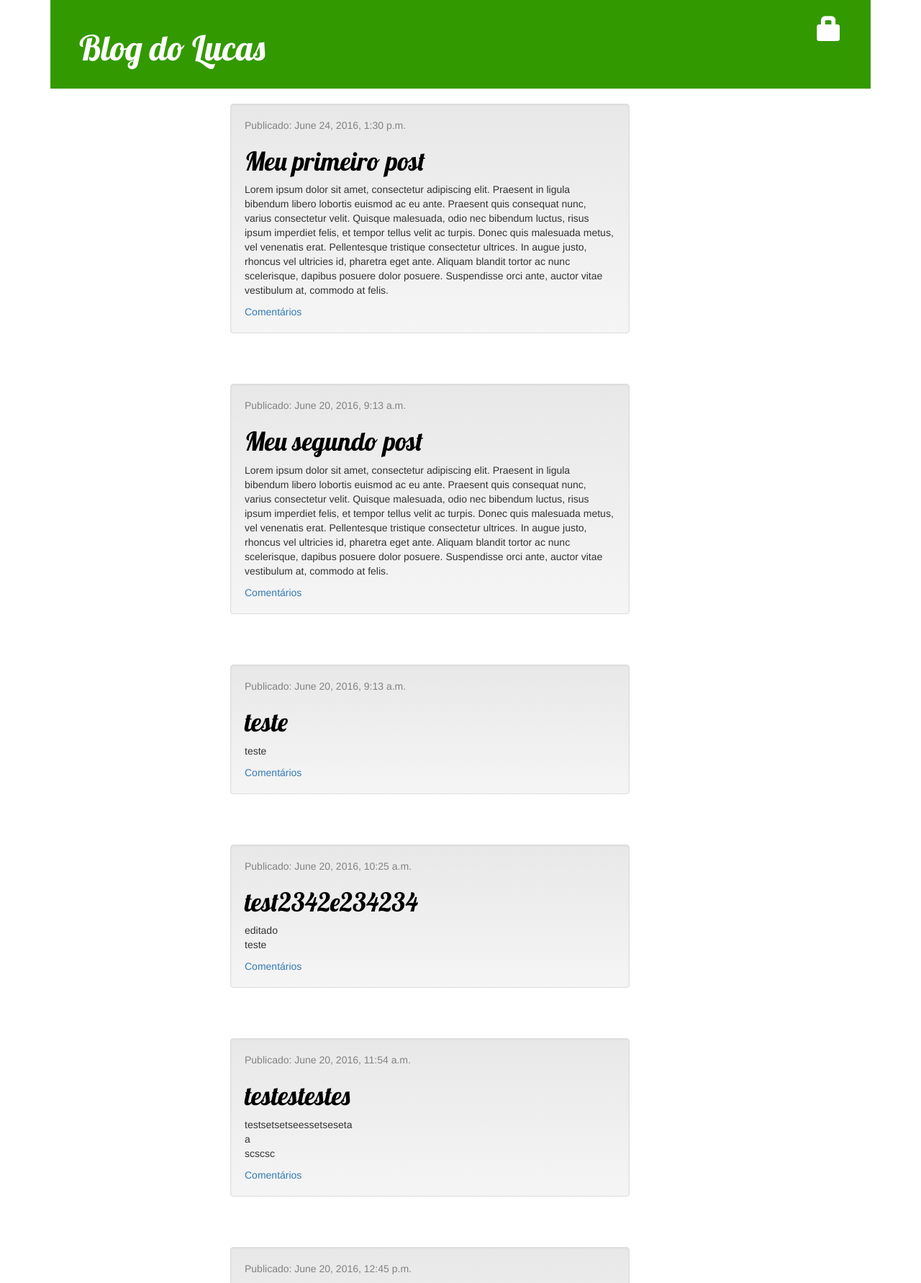
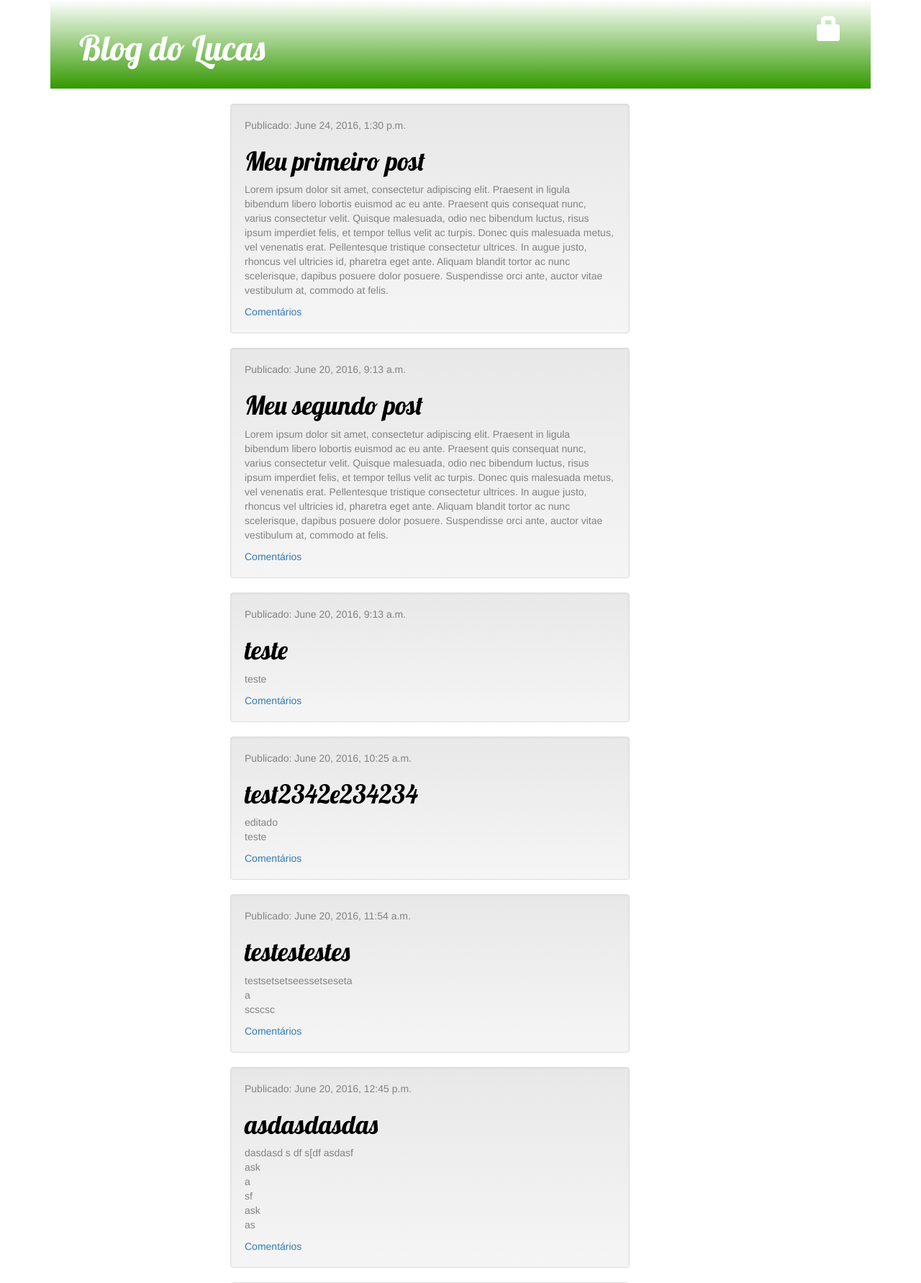
Before and after one commit to loelias/proj-suf-blog, a Django app: page / in a window 1280 px wide. Shown: the top 1782 px of the page at 72% size. Run offline with Django 3.2, Linux system fonts and the light colour scheme; data comes from the database, SQL or seed files in the repository; some libraries are stand-ins or nearby versions.

Commit message:
correçao de bugs/modificacao do html/modificação do css

```diff
--- a/blog/static/css/blog.css
+++ b/blog/static/css/blog.css
@@ -1,8 +1,14 @@
 .page-header {
-    background-color: #339900;
+    background: #339900;
+    background: -webkit-linear-gradient(white, #339900); /* For Safari 5.1 to 6.0 */
+    background: -o-linear-gradient(white, #339900); /* For Opera 11.1 to 12.0 */
+    background: -moz-linear-gradient(white, #339900); /* For Firefox 3.6 to 15 */
+    background: linear-gradient(white, #339900); /* Standard syntax */
     margin-top: 0;
     padding: 20px 20px 20px 40px;
 }
+
+
 
 .page-header h1, .page-header h1 a, .page-header h1 a:visited, .page-header h1 a:active {
     color: #ffffff;
--- a/blog/templates/blog/base.html
+++ b/blog/templates/blog/base.html
@@ -19,7 +19,7 @@
 
    <body>
   <section>
-  <div class="container">
+  <article class="container">
       <header class="page-header">
         {% if user.is_authenticated %}
           <a href="{% url 'post_new' %}" class="top-menu"><span class="glyphicon glyphicon-plus"></span></a>
@@ -35,21 +35,21 @@
       </nav>
 
 
-      <div class="content container">
-          <div class="row">
-              <div class="col-lg-6 col-md-6 col-sm-12 col-xs-12 col-lg-offset-2 col-md-offset-2">
+      <article class="content container">
+          <article class="row">
+              <article class="col-lg-6 col-md-6 col-sm-12 col-xs-12 col-lg-offset-2 col-md-offset-2">
                   {% block content %}
                   {% endblock %}
-              </div>
-          </div>
-      </div>
+              </article>
+          </article>
+      </article>
 
       <footer class="text-center">
         <p>
           Produzido por Lucas Oliveira Elias
         </p>
       </footer>
-</div>
+</article>
 </section>
     <scrip src="https://ajax.googleapis.com/ajax/libs/jquery/2.1.3/jquery.min.js"></script>
     <scrip src="https://maxcdn.bootstrapcdn.com/bootstrap/3.3.6/js/bootstrap.min.js"></script>
--- a/blog/templates/blog/post_list.html
+++ b/blog/templates/blog/post_list.html
@@ -2,18 +2,18 @@
 
 {% block content %}
   {% for post in posts %}
-    <div class="post">
-      <div class="well">
-      <div class="date">
+    <article class="post">
+      <article class="well">
+      <article class="date">
         <p>Publicado: {{ post.data_publicacao }}</p>
       </div>
       <h1><a href="{% url 'post_detail' pk=post.pk %}">{{ post.titulo }}</a></h1>
       <p>{{ post.texto|linebreaks }}</p>
       <a href="{% url 'post_detail' pk=post.pk %}">Comentários {{ post.comentario_aprovado.count }}</a>
-    </div>
-  </div>
+    </article>
+  </article>
   {% endfor %}
-  <div class="pagination">
+  <article class="pagination">
     <span class="step-links">
       {% if posts.has_previous %}
         <a href="?page={{ posts.previous_page_number }}">Anterior</a>
@@ -27,5 +27,5 @@
         <a href="?page={{ posts.next_page_number }}">Próxima</a>
       {% endif %}
     </span>
-  </div>
+  </article>
 {% endblock %}
```
Also changed, not shown: blog/templates/blog/post_detail.html (+8 -8 lines).
